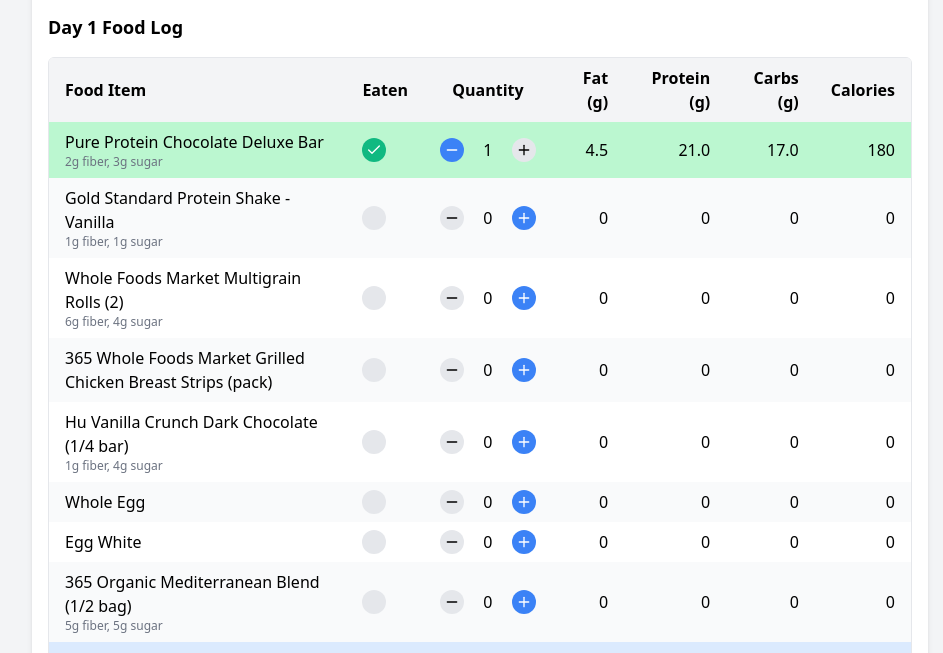
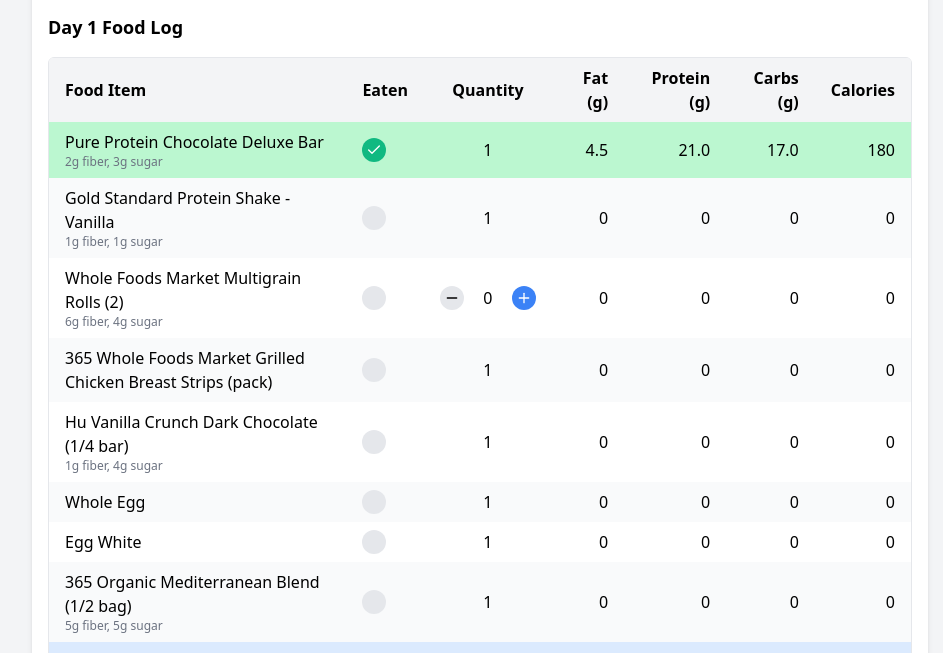
Before and after one commit to Iv2kjj/5daysfood, a plain HTML site: page index.html in a window 1280 px wide. Both pictures are taken after a click on the button 534 px from the left and 297 px from the top of the page. Shown: the part 147-800 px from the top of the page, without its empty margins (160-1103 px from the left). Drawn offline with nearby package versions, Linux system fonts and the light colour scheme.

Commit message:
Update index.html

```diff
--- a/index.html
+++ b/index.html
@@ -38,7 +38,7 @@
         }
 
         .progress-bar-gray {
-            background-color: #e5e7eb;
+            background-color: #60a5fa; /* Changed to a medium blue color */
         }
 
         .btn-icon {
@@ -57,26 +57,35 @@
         }
 
         tr.eaten-full {
-            background-color: #bbf7d0;
+            background-color: #bbf7d0 !important;
             font-weight: 500;
+            transition: background-color 0.2s ease;
         }
 
         tr.eaten-partial {
-            background-color: #fef3c7;
+            background-color: #fef3c7 !important;
             font-weight: 500;
+            transition: background-color 0.2s ease;
         }
 
         tr.odd {
             background-color: #f9fafb;
+            transition: background-color 0.2s ease;
         }
 
         tr.even {
             background-color: #ffffff;
+            transition: background-color 0.2s ease;
         }
 
         tr:hover {
             background-color: #eff6ff;
             transition: background-color 0.2s;
+        }
+
+        /* Prevent double-click selection */
+        tr {
+            user-select: none;
         }
     </style>
 </head>
@@ -354,15 +363,15 @@
             },
             salmon: {
                 id: 'salmon',
-                name: 'Changing Seas Premium Seafood Smoked Salmon (4 servings)',
+                name: 'Changing Seas Premium Seafood Smoked Salmon (1 serving)',
                 calories: 400,
                 fat: 20,
                 protein: 48,
                 carbs: 0,
                 fiber: 0,
                 sugar: 0,
-                quantity: 4,
-                maxQuantity: 4,
+                quantity: 1,
+                maxQuantity: 1,
                 step: 1
             },
             peaches: {
@@ -471,11 +480,22 @@
         // Current active day
         let activeDay = 'day1';
 
+        // Debounce function to prevent rapid UI updates
+        function debounce(func, wait) {
+            let timeout;
+            return function(...args) {
+                clearTimeout(timeout);
+                timeout = setTimeout(() => func.apply(this, args), wait);
+            };
+        }
+
         // Toggle food as eaten/not eaten
         function toggleFood(day, foodId) {
             const food = days[day].foods.find(f => f.id === foodId);
             const foodState = eatenFoods[day][foodId];
 
+            // If it's a multiple-quantity item (like "(2)"), toggle with proper quantities
+            if (food.name.includes('(2)')) {
                 // If toggling from not eaten to eaten, set to max quantity
                 // If toggling from eaten to not eaten, set to 0
                 const newQuantity = !foodState.eaten ? food.quantity : 0;
@@ -484,8 +504,17 @@
                     eaten: !foodState.eaten,
                     currentQuantity: newQuantity
                 };
+            } else {
+                // For single items, just toggle the eaten state
+                // Set currentQuantity to either 0 or the full quantity
+                eatenFoods[day][foodId] = {
+                    eaten: !foodState.eaten,
+                    currentQuantity: !foodState.eaten ? food.quantity : 0
+                };
+            }
 
-            renderActiveDay();
+            // Use the debounced render function
+            debouncedRenderActiveDay();
         }
 
         // Adjust food quantity
@@ -507,7 +536,8 @@
                 currentQuantity: newQuantity
             };
 
-            renderActiveDay();
+            // Use the debounced render function
+            debouncedRenderActiveDay();
         }
 
         // Calculate daily totals based on eaten foods
@@ -562,10 +592,14 @@
         // Helper function to format quantities
         function formatQuantity(food, currentQuantity) {
             if (food.step && food.step < 1) {
-                // For fractional quantities like 0.25, 0.5, etc.
-                return currentQuantity.toFixed(2).replace(/\.00$/, '');
+                // For fractional quantities like 0.25, 0.5, etc. - show as "1"
+                return "1";
+            } else if (food.name.includes('(2)')) {
+                // For items with (2) in the name, show the numerical quantity
+                return currentQuantity;
             }
-            return currentQuantity;
+            // For regular items, just show 1
+            return "1";
         }
 
         // Render the active day's content
@@ -589,14 +623,27 @@
 
                 const tr = document.createElement('tr');
 
-                // Set row class based on eaten status
+                // Set row class based on eaten status - apply either `eaten-full`, `eaten-partial`, or `even`/`odd`
                 if (!foodState.eaten) {
                     tr.className = index % 2 === 0 ? 'even' : 'odd';
+                } else if (food.name.includes('(2)') && foodState.currentQuantity > 0 && foodState.currentQuantity < food.maxQuantity) {
+                    // Apply partial styling only for items with "(2)" that have partial quantities
+                    tr.className = 'eaten-partial';
                 } else {
-                    tr.className = foodState.currentQuantity < food.maxQuantity ? 'eaten-partial' : 'eaten-full';
+                    // For all other eaten items, use the full styling
+                    tr.className = 'eaten-full';
                 }
 
-                tr.onclick = () => toggleFood(activeDay, food.id);
+                // Use a data attribute to store the row's default class
+                tr.dataset.defaultClass = index % 2 === 0 ? 'even' : 'odd';
+
+                // Add click event to the row
+                tr.addEventListener('click', (e) => {
+                    // Only toggle if the click was on the row itself, not on a button
+                    if (e.target.tagName !== 'BUTTON' && !e.target.closest('button')) {
+                        toggleFood(activeDay, food.id);
+                    }
+                });
 
                 tr.innerHTML = `
                     <td class="px-4 py-2 text-left">
@@ -609,16 +656,18 @@
                     <td class="px-4 py-2 text-center">
                         <button
                             class="btn-icon ${foodState.eaten ? 'bg-green-500 text-white' : 'bg-gray-200'}"
-                            onclick="event.stopPropagation(); toggleFood('${activeDay}', '${food.id}')"
+                            data-food-id="${food.id}"
                         >
                             ${foodState.eaten ? '<svg width="16" height="16" viewBox="0 0 24 24" fill="none" stroke="currentColor" stroke-width="2" stroke-linecap="round" stroke-linejoin="round"><polyline points="20 6 9 17 4 12"></polyline></svg>' : ''}
                         </button>
                     </td>
                     <td class="px-4 py-2 text-center">
                         <div class="flex items-center justify-center space-x-2">
+                            ${food.name.includes('(2)') ? `
                             <button
                                 class="btn-icon ${foodState.currentQuantity > 0 ? 'bg-blue-500 text-white' : 'bg-gray-200'}"
-                                onclick="event.stopPropagation(); adjustQuantity('${activeDay}', '${food.id}', -1)"
+                                data-action="decrease"
+                                data-food-id="${food.id}"
                                 ${foodState.currentQuantity <= 0 ? 'disabled' : ''}
                             >
                                 <svg width="16" height="16" viewBox="0 0 24 24" fill="none" stroke="currentColor" stroke-width="2" stroke-linecap="round" stroke-linejoin="round"><line x1="5" y1="12" x2="19" y2="12"></line></svg>
@@ -630,11 +679,17 @@
 
                             <button
                                 class="btn-icon ${foodState.currentQuantity < food.maxQuantity ? 'bg-blue-500 text-white' : 'bg-gray-200'}"
-                                onclick="event.stopPropagation(); adjustQuantity('${activeDay}', '${food.id}', 1)"
+                                data-action="increase"
+                                data-food-id="${food.id}"
                                 ${foodState.currentQuantity >= food.maxQuantity ? 'disabled' : ''}
                             >
                                 <svg width="16" height="16" viewBox="0 0 24 24" fill="none" stroke="currentColor" stroke-width="2" stroke-linecap="round" stroke-linejoin="round"><line x1="12" y1="5" x2="12" y2="19"></line><line x1="5" y1="12" x2="19" y2="12"></line></svg>
                             </button>
+                            ` : `
+                            <span class="w-8 text-center">
+                                ${food.step && food.step < 1 ? "1" : food.quantity}
+                            </span>
+                            `}
                         </div>
                     </td>
                     <td class="px-4 py-2 text-right">
@@ -652,6 +707,31 @@
                 `;
 
                 foodTable.appendChild(tr);
+            });
+
+                            // Add event listeners for all buttons after the table is rendered
+            document.querySelectorAll('.btn-icon[data-food-id]:not([data-action])').forEach(btn => {
+                btn.addEventListener('click', (e) => {
+                    e.stopPropagation(); // Stop the event from bubbling to the row
+                    const foodId = btn.getAttribute('data-food-id');
+                    toggleFood(activeDay, foodId);
+                });
+            });
+
+            document.querySelectorAll('.btn-icon[data-action="increase"]').forEach(btn => {
+                btn.addEventListener('click', (e) => {
+                    e.stopPropagation(); // Stop the event from bubbling to the row
+                    const foodId = btn.getAttribute('data-food-id');
+                    adjustQuantity(activeDay, foodId, 1);
+                });
+            });
+
+            document.querySelectorAll('.btn-icon[data-action="decrease"]').forEach(btn => {
+                btn.addEventListener('click', (e) => {
+                    e.stopPropagation(); // Stop the event from bubbling to the row
+                    const foodId = btn.getAttribute('data-food-id');
+                    adjustQuantity(activeDay, foodId, -1);
+                });
             });
 
             // Add total rows
@@ -731,6 +811,9 @@
             }
         }
 
+        // Create a debounced version of renderActiveDay
+        const debouncedRenderActiveDay = debounce(renderActiveDay, 50);
+
         // Switch between days
         function switchDay(day) {
             activeDay = day;
@@ -758,4 +841,4 @@
         renderActiveDay();
     </script>
 </body>
-</html>v
+</html>
```
Lines whose indentation alone changed are shown as unchanged.
